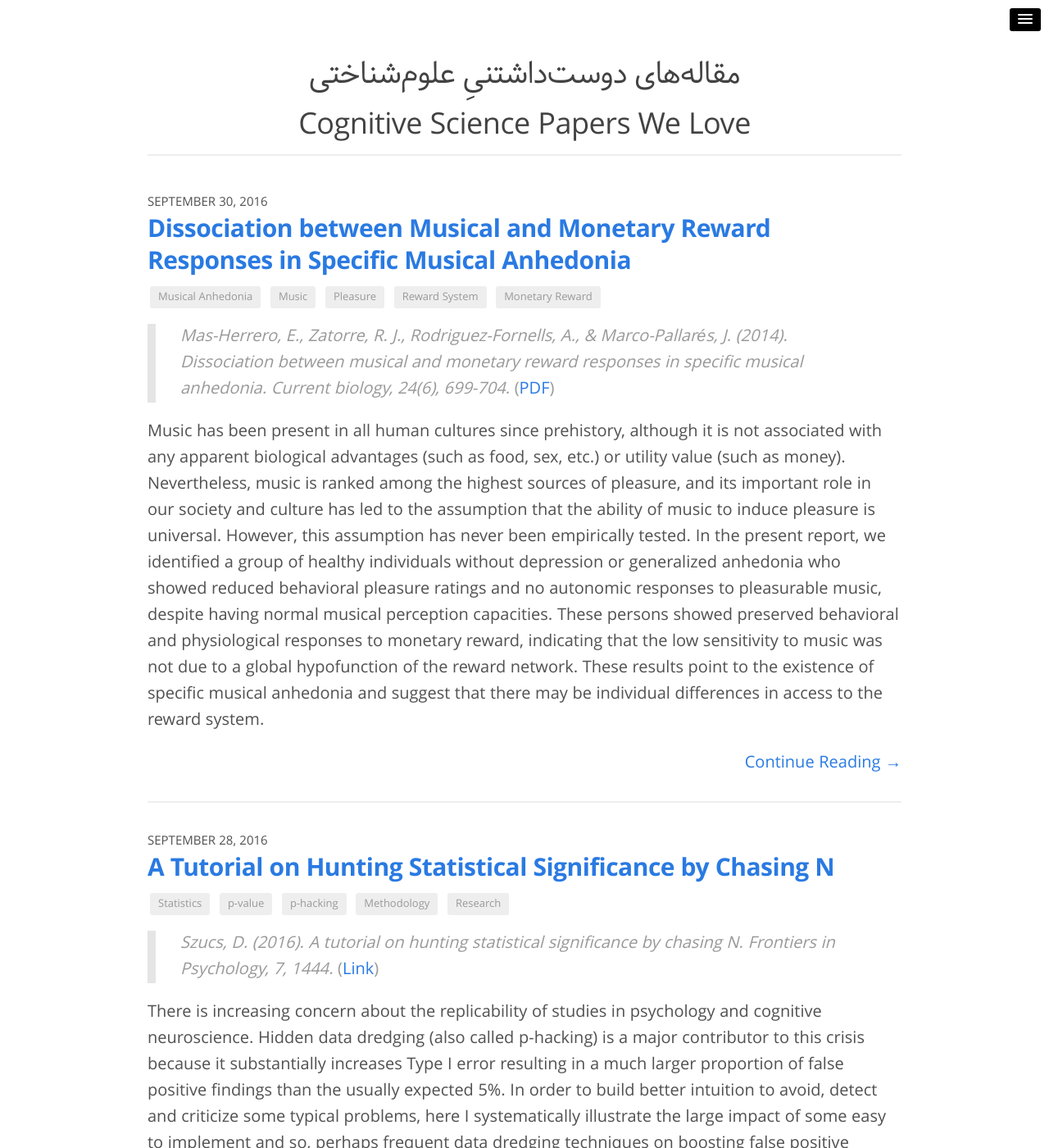
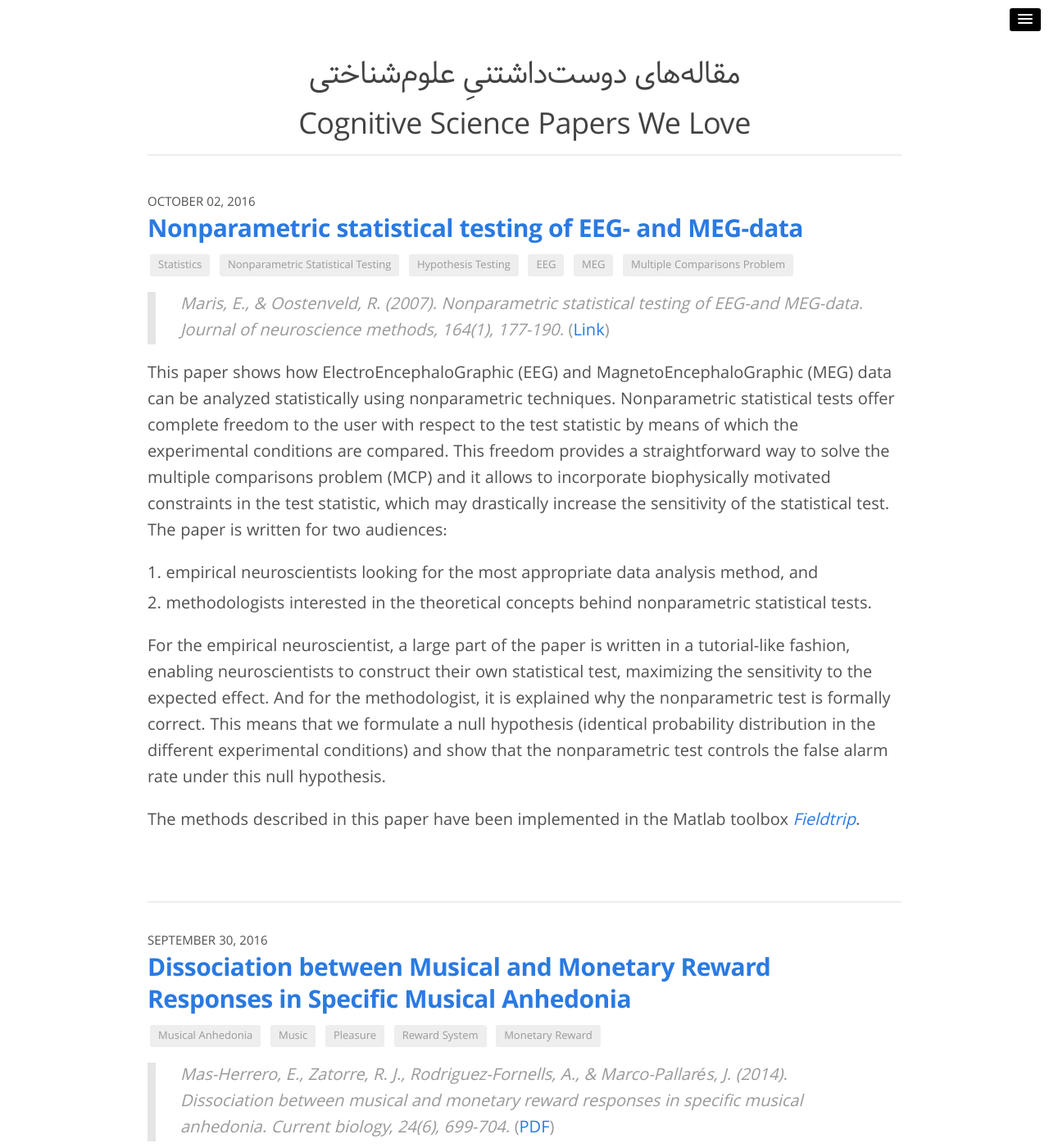
Before and after one commit to morteza/cog.onto.ir, a Jekyll site: the page built from index.html, in a window 1280 px wide and 1400 px high. Shown: the whole window at 82% size. Built offline with Jekyll 4.4.1, drawn with Linux system fonts in a browser that asks for light colours; nearby versions of some CDN libraries; the list of posts is cut into pages by our own code.

Commit message:
New article (Maris & Oostenveld, 2007) on statistical testing of EEG and MEG data.

```diff
--- /dev/null
+++ b/_posts/2016-10-02-maris_2007.md
@@ -0,0 +1,31 @@
+---
+title_fa:
+title: "Nonparametric statistical testing of EEG- and MEG-data"
+layout: post_en
+date: '2016-10-02'
+date_fa:
+comments: true
+categories: article
+link: http://www.sciencedirect.com/science/article/pii/S0165027007001707
+doi: 10.1016/j.jneumeth.2007.03.024
+pmid:
+tags:
+- Statistics
+- Nonparametric Statistical Testing
+- Hypothesis Testing
+- EEG
+- MEG
+- Multiple Comparisons Problem
+---
+
+> *Maris, E., & Oostenveld, R. (2007). Nonparametric statistical testing of EEG-and MEG-data. Journal of neuroscience methods, 164(1), 177-190.* ([Link](http://www.sciencedirect.com/science/article/pii/S0165027007001707))
+
+
+This paper shows how ElectroEncephaloGraphic (EEG) and MagnetoEncephaloGraphic (MEG) data can be analyzed statistically using nonparametric techniques. Nonparametric statistical tests offer complete freedom to the user with respect to the test statistic by means of which the experimental conditions are compared. This freedom provides a straightforward way to solve the multiple comparisons problem (MCP) and it allows to incorporate biophysically motivated constraints in the test statistic, which may drastically increase the sensitivity of the statistical test. The paper is written for two audiences:
+
+1. empirical neuroscientists looking for the most appropriate data analysis method, and
+2. methodologists interested in the theoretical concepts behind nonparametric statistical tests.
+
+For the empirical neuroscientist, a large part of the paper is written in a tutorial-like fashion, enabling neuroscientists to construct their own statistical test, maximizing the sensitivity to the expected effect. And for the methodologist, it is explained why the nonparametric test is formally correct. This means that we formulate a null hypothesis (identical probability distribution in the different experimental conditions) and show that the nonparametric test controls the false alarm rate under this null hypothesis.
+
+The methods described in this paper have been implemented in the Matlab toolbox [*Fieldtrip*](http://www.ru.nl/fcdonders/fieldtrip).
```
Also changed, not shown: _posts/2016-09-30-mas-herrero_2014.md (+1 -1 lines).
